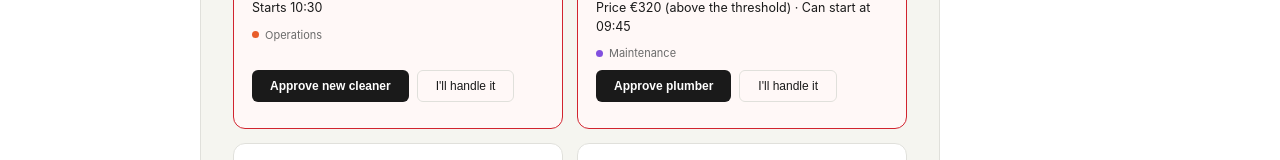
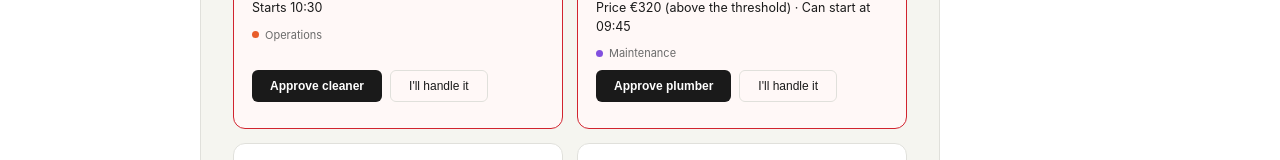
Before and after one commit to simamarc/Pigment_prototype, a React (Vite) app: page / in a window 1280 px wide. Shown: the part 476-636 px from the top of the page. Built offline with nearby package versions, Linux system fonts and the light colour scheme.

Commit message:
approve cleaner

```diff
--- a/pigment-dashboard-wireframe.jsx
+++ b/pigment-dashboard-wireframe.jsx
@@ -46,7 +46,7 @@ const initialProperties = [
     urgency: "high",
     detail: "Cleaner cancelled · Backup found: Lea (4.8★) · Starts 10:30",
     agent: "Operations Agent",
-    actionLabel: "Approve new cleaner",
+    actionLabel: "Approve cleaner",
     checkOut: "10:00",
     checkIn: "16:00",
     nights: 3,
```
